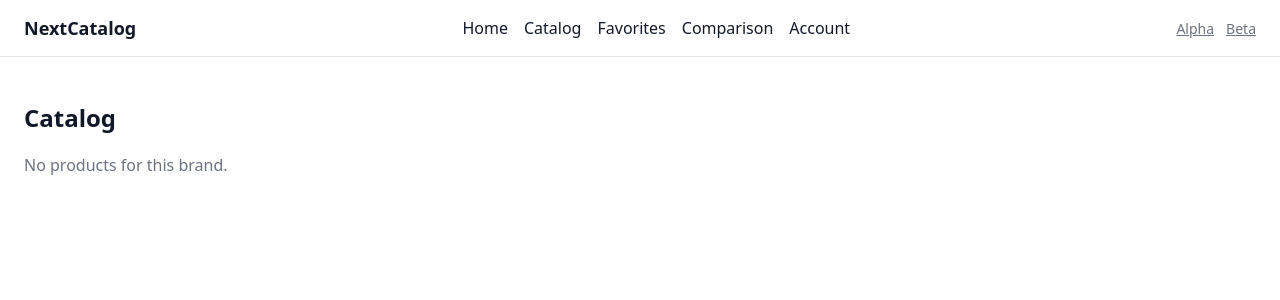
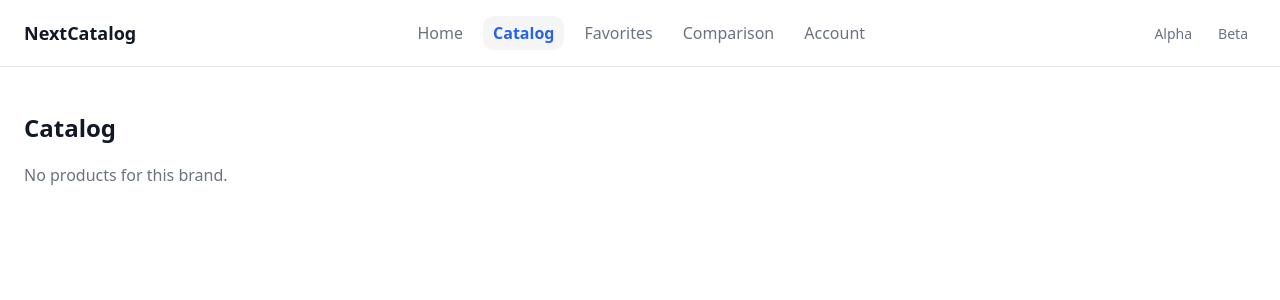
Before and after one commit to kamelot43/NextCatalog, a Next.js app: page /brand/1/catalog in a window 1280 px wide. Shown: the top 300 px of the page. Built offline with nearby package versions, Linux system fonts and the light colour scheme.

Commit message:
feat: fix active link and navigation

```diff
--- /dev/null
+++ b/ui/layout/BrandNav/BrandNav.module.css
@@ -0,0 +1,22 @@
+.nav {
+    display: inline-flex;
+    gap: 10px;
+    align-items: center;
+}
+
+.link {
+    text-decoration: none;
+    color: var(--muted);
+    padding: 6px 10px;
+    border-radius: 10px;
+}
+
+.link:hover {
+    background: rgba(0, 0, 0, 0.04);
+}
+
+.active {
+    color: var(--accent);
+    background: rgba(0, 0, 0, 0.04);
+    font-weight: 600;
+}
--- /dev/null
+++ b/ui/layout/BrandNav/BrandNav.tsx
@@ -0,0 +1,60 @@
+'use client';
+
+import Link from 'next/link';
+import { usePathname } from 'next/navigation';
+import styles from './BrandNav.module.css';
+
+type NavItem = { label: string; href: string; match: (p: string) => boolean };
+
+export function BrandNav({ brand }: { brand: string }) {
+    const pathname = usePathname() || '';
+
+    const base = `/brand/${brand}`;
+
+    const items: NavItem[] = [
+        {
+            label: 'Home',
+            href: `${base}`,
+            match: (p) => p === base,
+        },
+        {
+            label: 'Catalog',
+            href: `${base}/catalog`,
+            match: (p) => p.startsWith(`${base}/catalog`) || p.startsWith(`${base}/product/`),
+            // product считаем частью каталога
+        },
+        {
+            label: 'Favorites',
+            href: `${base}/favorites`,
+            match: (p) => p.startsWith(`${base}/favorites`),
+        },
+        {
+            label: 'Comparison',
+            href: `${base}/comparison`,
+            match: (p) => p.startsWith(`${base}/comparison`),
+        },
+        {
+            label: 'Account',
+            href: `${base}/account`,
+            match: (p) => p.startsWith(`${base}/account`),
+        },
+    ];
+
+    return (
+        <nav className={styles.nav} aria-label="Sections">
+            {items.map((it) => {
+                const isActive = it.match(pathname);
+                return (
+                    <Link
+                        key={it.label}
+                        href={it.href}
+                        className={`${styles.link} ${isActive ? styles.active : ''}`}
+                        aria-current={isActive ? 'page' : undefined}
+                    >
+                        {it.label}
+                    </Link>
+                );
+            })}
+        </nav>
+    );
+}
--- /dev/null
+++ b/ui/layout/BrandSwitch/BrandSwitch.module.css
@@ -0,0 +1,18 @@
+.wrap {
+    display: inline-flex;
+    gap: 10px;
+    align-items: center;
+}
+
+.link {
+    text-decoration: none;
+    color: var(--muted);
+    padding: 4px 8px;
+    border-radius: 8px;
+}
+
+.link.active {
+    color: var(--accent);
+    background: rgba(0, 0, 0, 0.04);
+    font-weight: 600;
+}
--- /dev/null
+++ b/ui/layout/BrandSwitch/BrandSwitch.tsx
@@ -0,0 +1,55 @@
+'use client';
+
+import Link from 'next/link';
+import { usePathname } from 'next/navigation';
+
+import styles from './BrandSwitch.module.css';
+
+type Props = {
+    currentBrand?: string | null;
+    brands: string[]; // ['alpha', 'beta']
+};
+
+export function BrandSwitch({ currentBrand, brands }: Props) {
+    const pathname = usePathname();
+
+    function getHref(nextBrand: string) {
+        if (!pathname) {
+            return `/brand/${nextBrand}`;
+        }
+
+        const brandRouteMatch = pathname.match(/^\/brand\/([^/]+)(\/.*)?$/);
+
+        if (brandRouteMatch) {
+            const currentBrand = brandRouteMatch[1];
+            const restPath = brandRouteMatch[2] ?? '';
+
+            // если на детальной странице товара — отправляем в каталог нового бренда
+            if (restPath.startsWith('/product/')) {
+                return `/brand/${nextBrand}/catalog`;
+            }
+
+            return `/brand/${nextBrand}${restPath}`;
+        }
+
+        return `/brand/${nextBrand}`;
+    }
+
+    return (
+        <nav className={styles.wrap} aria-label="Brand switch">
+            {brands.map((b) => {
+                const isActive = currentBrand === b;
+                return (
+                    <Link
+                        key={b}
+                        href={getHref(b)}
+                        className={`${styles.link} ${isActive ? styles.active : ''}`}
+                        aria-current={isActive ? 'page' : undefined}
+                    >
+                        {b[0].toUpperCase() + b.slice(1)}
+                    </Link>
+                );
+            })}
+        </nav>
+    );
+}
--- a/ui/layout/Header/Header.tsx
+++ b/ui/layout/Header/Header.tsx
@@ -1,7 +1,9 @@
 'use client';
 
-import Link from 'next/link';
 import styles from './Header.module.css';
+import {BrandSwitch} from "@/ui/layout/BrandSwitch/BrandSwitch";
+import {BrandNav} from "@/ui/layout/BrandNav/BrandNav";
+
 
 type Props = {
     brand: string;
@@ -14,17 +16,10 @@ export function Header({ brand }: Props) {
         <header className={styles.header}>
             <div className={styles.logo}>NextCatalog</div>
 
-            <nav className={styles.nav}>
-                <Link href={`${basePath}`}>Home</Link>
-                <Link href={`${basePath}/catalog`}>Catalog</Link>
-                <Link href={`${basePath}/favorites`}>Favorites</Link>
-                <Link href={`${basePath}/comparison`}>Comparison</Link>
-                <Link href={`${basePath}/account`}>Account</Link>
-            </nav>
+            <BrandNav brand={brand} />
 
             <div className={styles.brandSwitch}>
-                <Link href={`/brand/alpha`}>Alpha</Link>
-                <Link href={`/brand/beta`}>Beta</Link>
+                <BrandSwitch currentBrand={brand} brands={['alpha', 'beta']} />
             </div>
         </header>
     );
```
